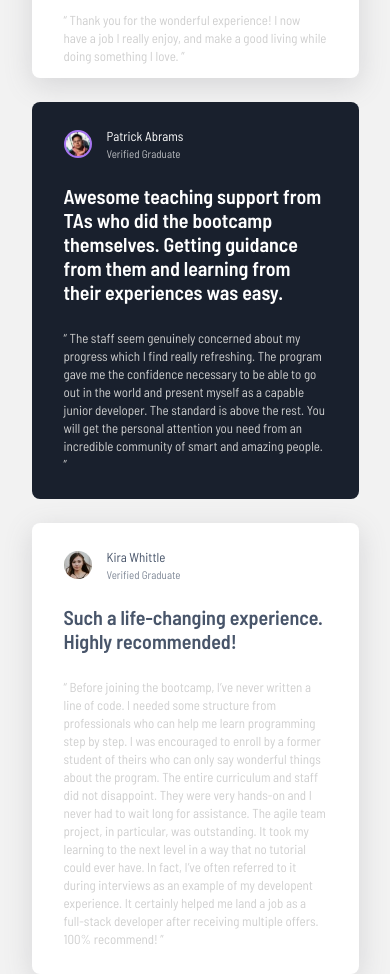
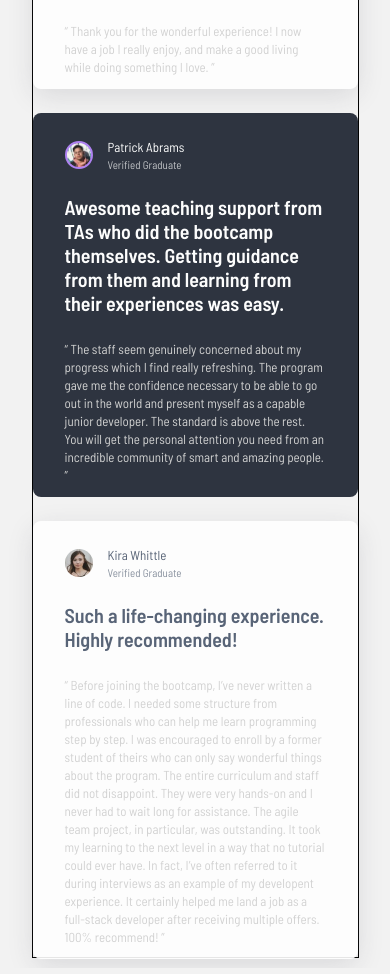
Before and after one commit to mona-front/Grid-Section, a plain HTML site: page index.html in a window 390 px wide. Shown: the part 876-1850 px from the top of the page. Drawn offline with Linux system fonts and the light colour scheme.

Commit message:
update redme & style1

```diff
--- a/style1.css
+++ b/style1.css
@@ -1,5 +1,7 @@
 
 @import url('https://fonts.googleapis.com/css2?family=Barlow+Semi+Condensed:wght@400;600&display=swap');
+
+
 
 *{
     margin: 0;
@@ -7,13 +9,12 @@
     box-sizing: border-box;
 }
 body{
+    min-height:100vh;
     display: flex;
     justify-content: center;
     align-items: center;
     flex-direction: column;
     background-color: #F2F2F2;
-
-
 }
 .container{
     background-color: transparent;
@@ -21,16 +22,27 @@ body{
     display: grid;
     /* grid-template-columns:255px;
     grid-template-rows:280px ; */
-    grid-gap: 1.5em 1.875em;
+    grid-gap: 1.5em;
     width: 69.375em;
     height: 35.75em;
+    border: 1px solid black;
 
 }
 section{
     padding: 1.625em 2em;
     border-radius: 8px;
     text-align: left;
+    opacity: 0.9;
+    transform: scale(1);
+    transition: opacity, transform  0.6s ease-in-out ;
 }
+section:hover{
+    cursor: pointer;
+    opacity: 1;
+    transform:scale(0.95);
+    transition: all 0.6s ease-in-out;
+}
+
 header{
     display:flex;
     justify-content: flex-start;
@@ -141,7 +153,7 @@ header .educationStatus{
     grid-row-start:2;
     grid-row-end:5 ;
     width: 33.875em;
-    /* height: 16.625em; */
+    height: 16.625em;
 
 }
 .Patrick .profileImage{
@@ -164,7 +176,7 @@ header .educationStatus{
     grid-row-start: 1;
     grid-row-end:5 ;
     width:15.9375em;
-    /* height:35.75em; */
+    height:35.75em;
     box-shadow: rgba(100, 100, 111, 0.2) 0px 7px 29px 0px;
 }
 
@@ -180,6 +192,9 @@ header .educationStatus{
 }
 /* mobile */
 @media (max-width:1160px){
+  body{
+      padding: 10px;
+  }
     .container{
         width: 20.4375em;
         height: 114em;
@@ -208,12 +223,12 @@ header .educationStatus{
 
     }
     .Patrick{
-        /* height: 24em; */
+        height: 24em;
         width: 100%;
 
     }
     .Kira{
         width: 100%;
-        /* height: 27.375em; */
+        height: 27.375em;
     }
 }
```
Also changed, not shown: images/Capture.PNG (renamed from Capture.PNG), 2 other files.
